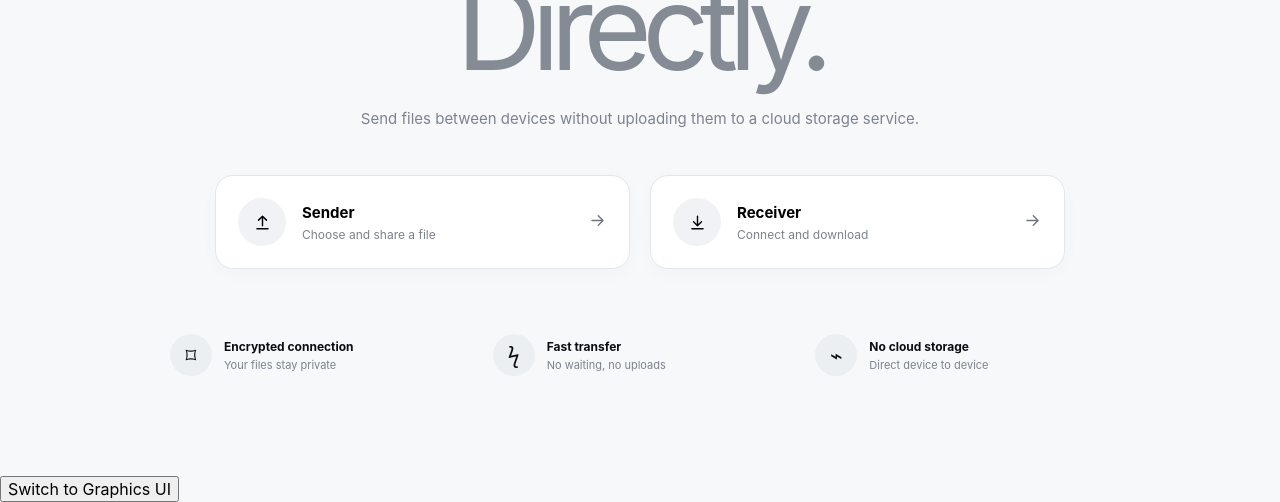
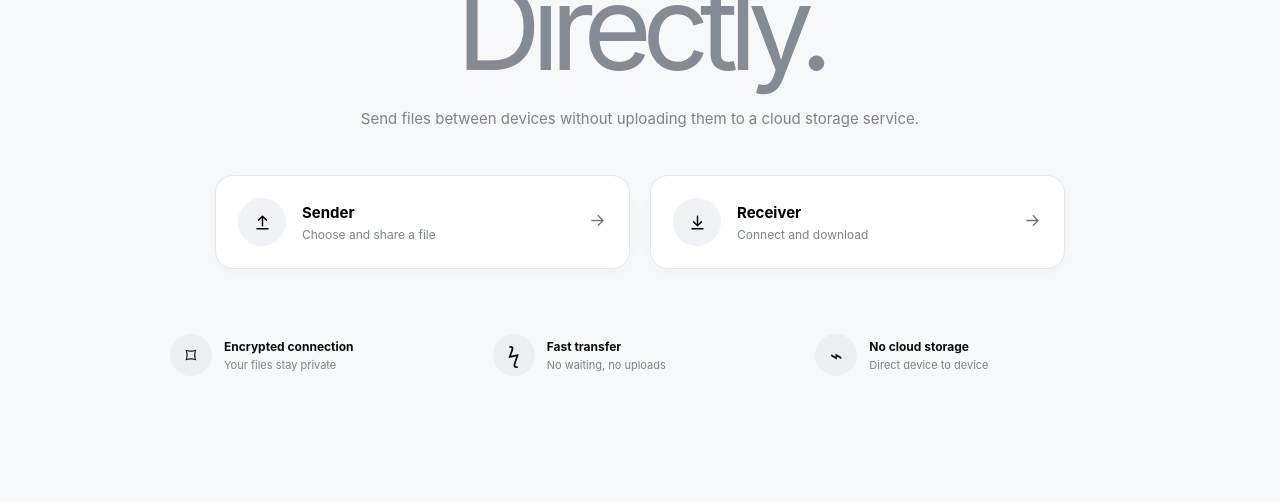
Before and after one commit to ayushraj0511/DIRECTDROP, a website with bundled scripts: page public/index3.html in a window 1280 px wide. Shown: the part 324-826 px from the top of the page. After the commit the page ends 800 px from the top, so only its background shows below. Built offline with nearby package versions, Linux system fonts and the light colour scheme.

Commit message:
Update index3.html

```diff
--- a/public/index3.html
+++ b/public/index3.html
@@ -10,9 +10,7 @@
   </head>
   <body>
     <div id="app"></div>
-    <button onclick="window.location.href='index.html'">
-    Switch to Graphics UI
-</button>
+
     <script type="module" src="/src/main.js"></script>
   </body>
 </html>
```
